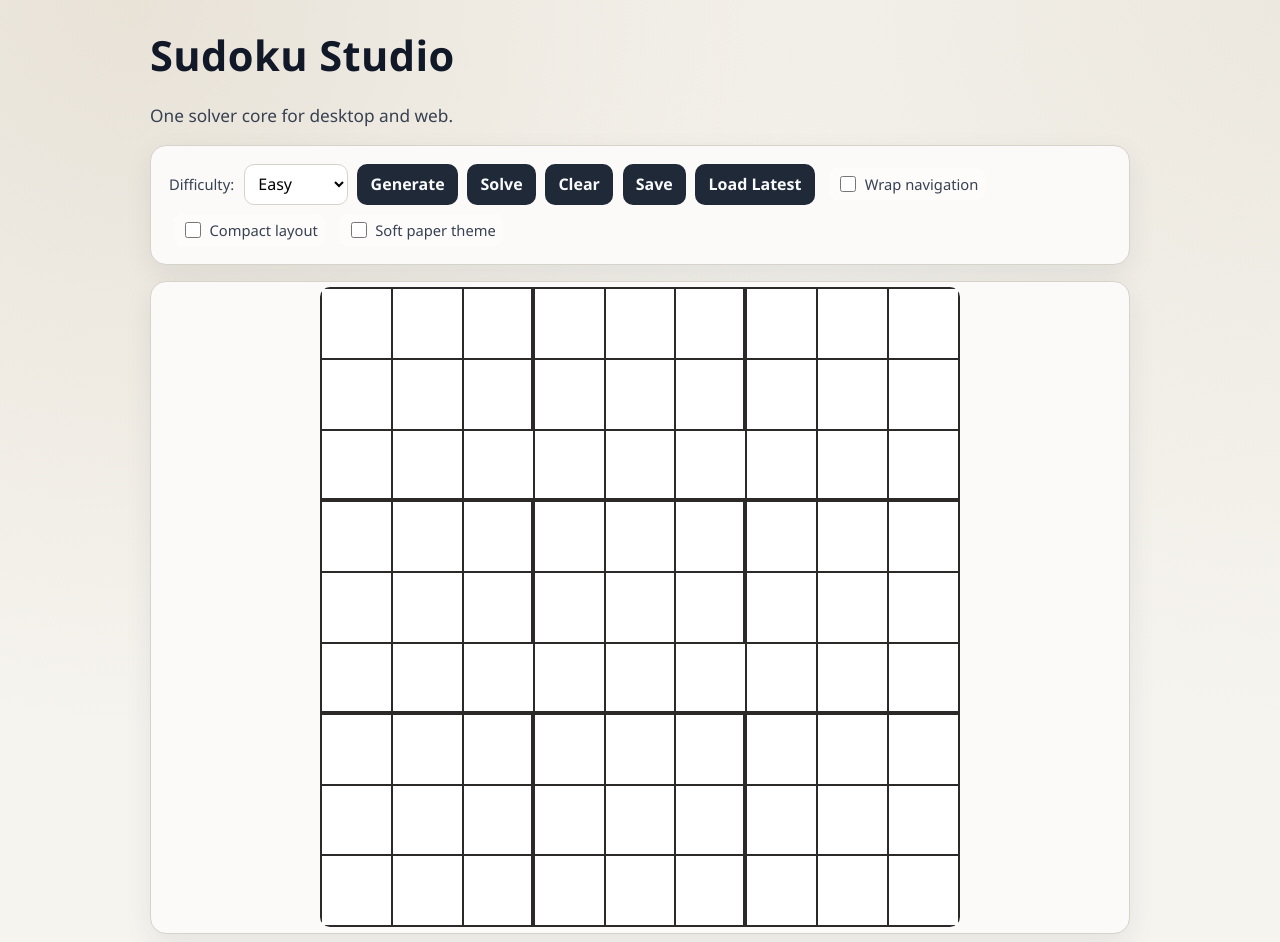
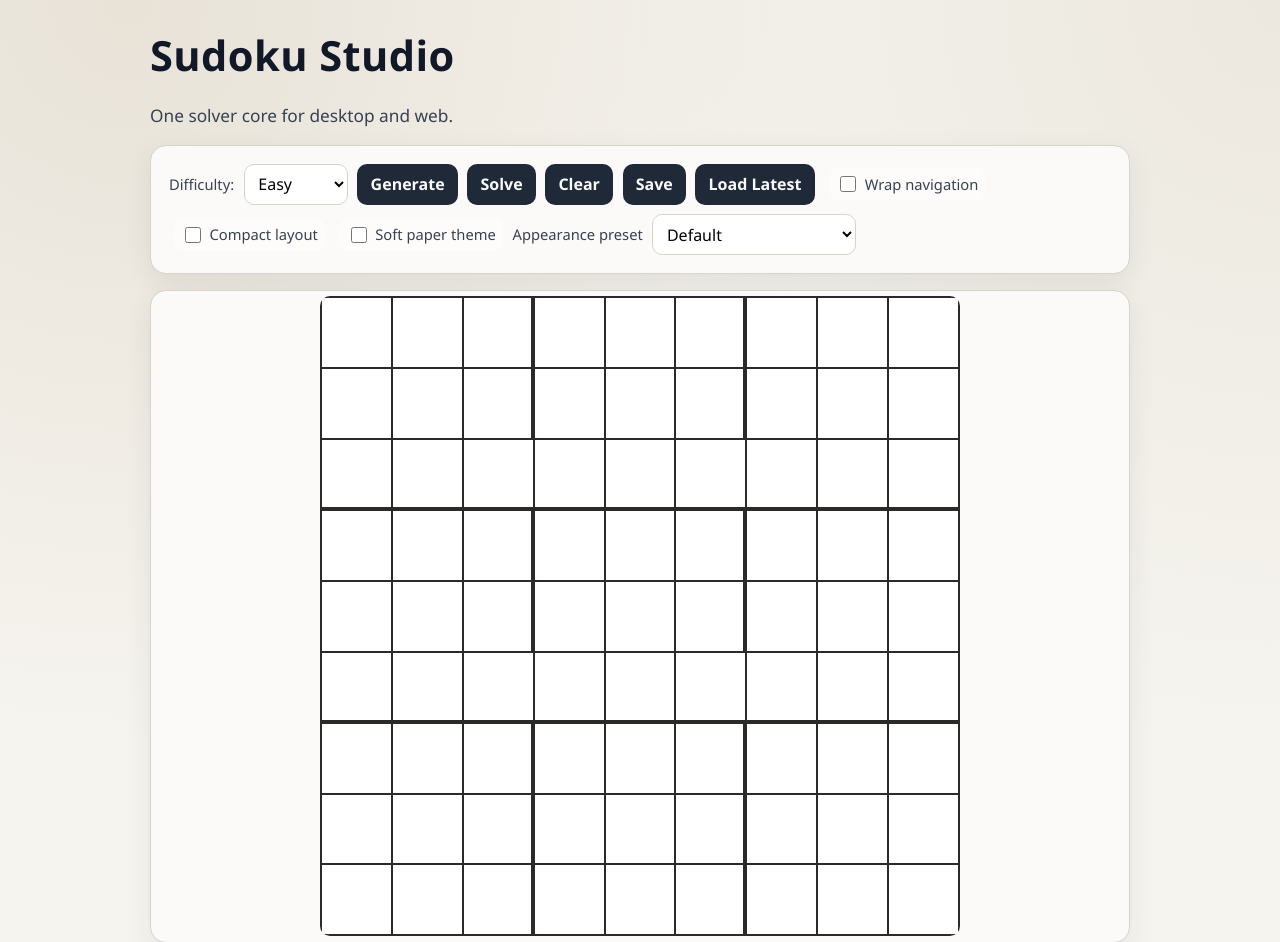
Before and after one commit to Munichschntz/sudokuSolver, a Flask app: page / in a window 1280 px wide. Shown: the top 942 px of the page. Run offline with Flask 3, Linux system fonts and the light colour scheme.

Commit message:
Add appearance preset selection; enhance appearance mode handling and synchronization

```diff
--- a/webapp/templates/index.html
+++ b/webapp/templates/index.html
@@ -32,6 +32,8 @@
           <input type="checkbox" id="paper-mode" />
           <span id="paper-mode-label"></span>
         </label>
+        <label for="appearance-preset" id="appearance-preset-label"></label>
+        <select id="appearance-preset"></select>
       </div>
     </section>
 
@@ -58,9 +60,11 @@
     const wrapNavEl = document.getElementById("wrap-nav");
     const compactModeEl = document.getElementById("compact-mode");
     const paperModeEl = document.getElementById("paper-mode");
+    const appearancePresetEl = document.getElementById("appearance-preset");
     const WRAP_STORAGE_KEY = "sudoku.wrapNavigation";
     const COMPACT_STORAGE_KEY = "sudoku.compactMode";
     const PAPER_STORAGE_KEY = "sudoku.paperMode";
+    const APPEARANCE_PRESET_STORAGE_KEY = "sudoku.appearancePreset";
 
     function readWrapPreference() {
       try {
@@ -100,6 +104,62 @@
       } catch (_error) {
         // Ignore storage errors (private mode or disabled storage).
       }
+    }
+
+    function readAppearancePreset() {
+      try {
+        const saved = window.localStorage.getItem(APPEARANCE_PRESET_STORAGE_KEY);
+        if (!saved) {
+          return null;
+        }
+        if (["default", "compact", "paper", "compact-paper"].includes(saved)) {
+          return saved;
+        }
+        return null;
+      } catch (_error) {
+        return null;
+      }
+    }
+
+    function persistAppearancePreset(value) {
+      try {
+        window.localStorage.setItem(APPEARANCE_PRESET_STORAGE_KEY, value);
+      } catch (_error) {
+        // Ignore storage errors (private mode or disabled storage).
+      }
+    }
+
+    function presetFromToggles() {
+      if (compactModeEl.checked && paperModeEl.checked) {
+        return "compact-paper";
+      }
+      if (compactModeEl.checked) {
+        return "compact";
+      }
+      if (paperModeEl.checked) {
+        return "paper";
+      }
+      return "default";
+    }
+
+    function syncPresetFromToggles() {
+      const preset = presetFromToggles();
+      appearancePresetEl.value = preset;
+      persistAppearancePreset(preset);
+    }
+
+    function applyAppearancePreset(preset, persist = true) {
+      compactModeEl.checked = preset === "compact" || preset === "compact-paper";
+      paperModeEl.checked = preset === "paper" || preset === "compact-paper";
+      applyAppearanceModes();
+
+      if (persist) {
+        persistBoolPreference(COMPACT_STORAGE_KEY, compactModeEl.checked);
+        persistBoolPreference(PAPER_STORAGE_KEY, paperModeEl.checked);
+        persistAppearancePreset(preset);
+      }
+
+      appearancePresetEl.value = preset;
     }
 
     function applyAppearanceModes() {
@@ -161,12 +221,33 @@
       document.getElementById("wrap-nav-label").textContent = config.labels.wrap_navigation;
       document.getElementById("compact-mode-label").textContent = "Compact layout";
       document.getElementById("paper-mode-label").textContent = "Soft paper theme";
+      document.getElementById("appearance-preset-label").textContent = "Appearance preset";
       const defaultWrap = Boolean(config.options && config.options.wrap_navigation_default);
       const savedWrap = readWrapPreference();
       wrapNavEl.checked = savedWrap === null ? defaultWrap : savedWrap;
-      compactModeEl.checked = readBoolPreference(COMPACT_STORAGE_KEY, false);
-      paperModeEl.checked = readBoolPreference(PAPER_STORAGE_KEY, false);
-      applyAppearanceModes();
+      appearancePresetEl.innerHTML = "";
+
+      [
+        { value: "default", label: "Default" },
+        { value: "compact", label: "Compact" },
+        { value: "paper", label: "Soft paper" },
+        { value: "compact-paper", label: "Compact + soft paper" },
+      ].forEach(({ value, label }) => {
+        const option = document.createElement("option");
+        option.value = value;
+        option.textContent = label;
+        appearancePresetEl.appendChild(option);
+      });
+
+      const savedPreset = readAppearancePreset();
+      if (savedPreset) {
+        applyAppearancePreset(savedPreset, false);
+      } else {
+        compactModeEl.checked = readBoolPreference(COMPACT_STORAGE_KEY, false);
+        paperModeEl.checked = readBoolPreference(PAPER_STORAGE_KEY, false);
+        applyAppearanceModes();
+        syncPresetFromToggles();
+      }
 
       config.difficulty_options.forEach((name) => {
         const option = document.createElement("option");
@@ -383,10 +464,15 @@
       compactModeEl.addEventListener("change", () => {
         persistBoolPreference(COMPACT_STORAGE_KEY, compactModeEl.checked);
         applyAppearanceModes();
+        syncPresetFromToggles();
       });
       paperModeEl.addEventListener("change", () => {
         persistBoolPreference(PAPER_STORAGE_KEY, paperModeEl.checked);
         applyAppearanceModes();
+        syncPresetFromToggles();
+      });
+      appearancePresetEl.addEventListener("change", () => {
+        applyAppearancePreset(appearancePresetEl.value);
       });
     }
 
```
